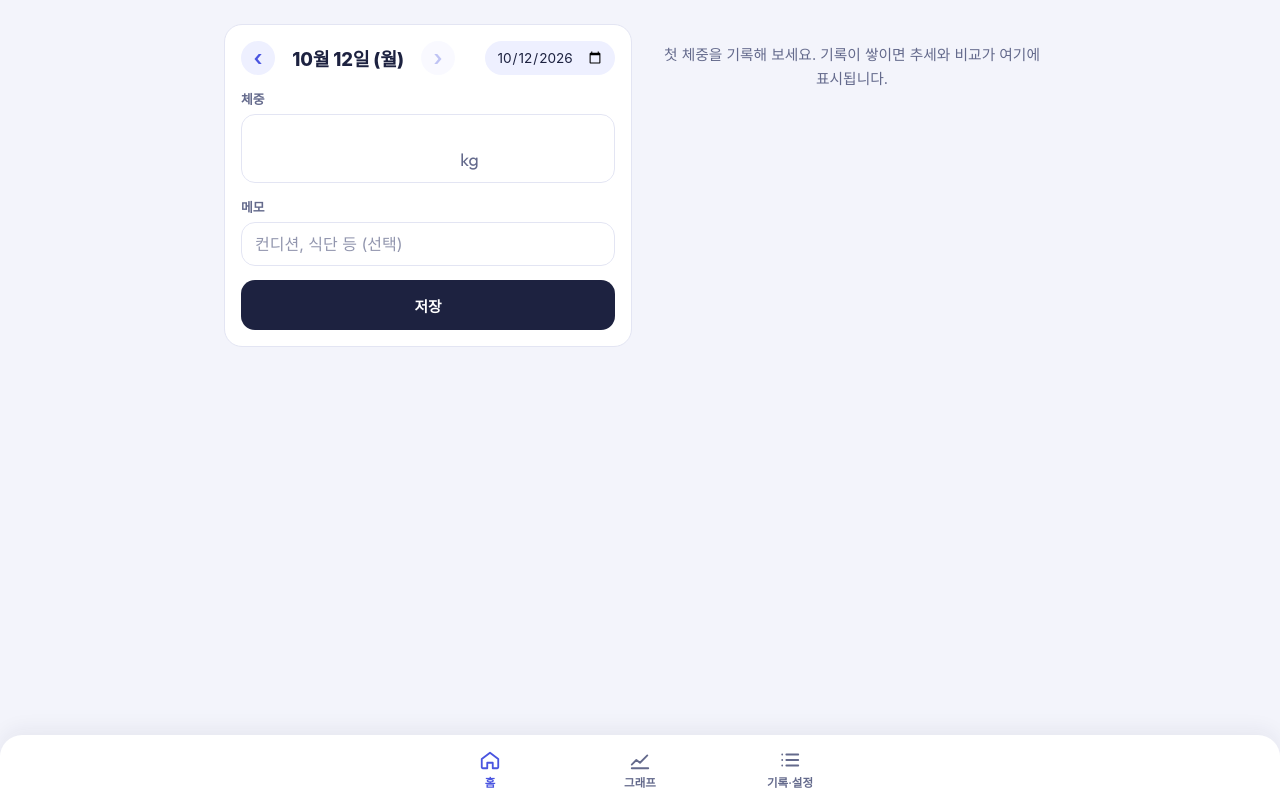
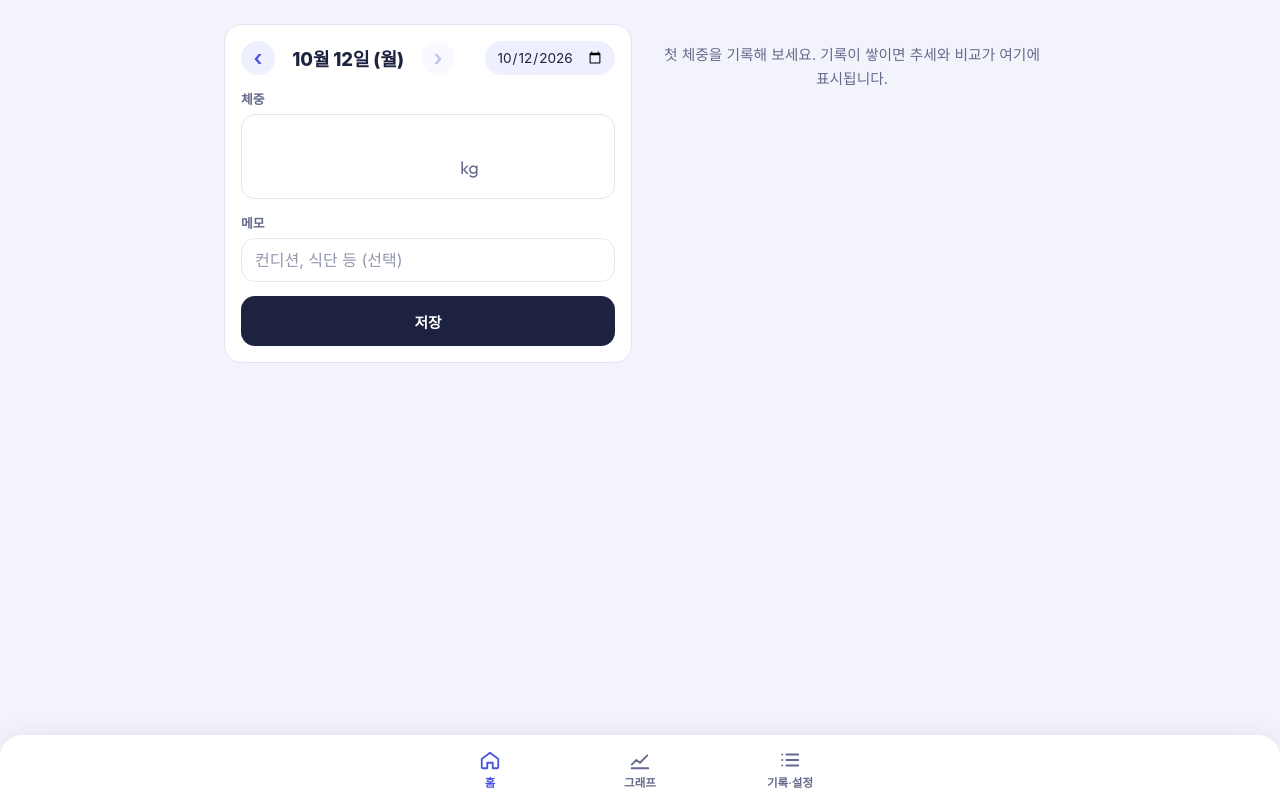
Before and after one commit to gmgmgun/my-weight-record, a React (Vite) app: page / in a window 1280 px wide. Built offline with nearby package versions, Linux system fonts and the light colour scheme.

Commit message:
style: 체중 칸 박스 어디를 눌러도 입력 시작
숫자 부분만이 아니라 빈 공간과 kg 글자를 눌러도 입력칸에 포커스하고,
박스 위아래 여백을 늘려 누르기 쉬운 영역을 넓힌다.

```diff
--- a/src/index.css
+++ b/src/index.css
@@ -109,7 +109,7 @@ button.danger { background: none; color: var(--danger); border: 1.5px solid curr
 .date-pick input { padding: 7px 10px; font-size: 0.85rem; border-radius: 999px; background: var(--accent-soft); border-color: transparent; color: var(--ink); }
 .weight-field { display: grid; gap: 6px; }
 .weight-field > label { display: block; }
-.weight-box { background: var(--surface); display: flex; align-items: baseline; justify-content: center; gap: 6px; border: 1.5px solid var(--line); border-radius: var(--r-field); padding: 6px 14px; }
+.weight-box { background: var(--surface); display: flex; align-items: baseline; justify-content: center; gap: 6px; border: 1.5px solid var(--line); border-radius: var(--r-field); padding: 14px; cursor: text; }
 .weight-box:focus-within { border-color: var(--accent); }
 .weight-box input { border: none; padding: 0; width: 3.4em; text-align: center; font-family: var(--font-num); font-size: 3rem; font-weight: 700; line-height: 1.15; letter-spacing: -0.02em; background: transparent; }
 .weight-box input:focus-visible { outline: none; }
--- a/src/ui/EntryForm.tsx
+++ b/src/ui/EntryForm.tsx
@@ -71,6 +71,7 @@ export function EntryForm({ entries, today, initialDate = today, lockDate, onSav
   const [justSaved, setJustSaved] = useState(false)
   const formRef = useRef<HTMLFormElement>(null)
   const boxRef = useRef<HTMLDivElement>(null)
+  const weightRef = useRef<HTMLInputElement>(null)
   const savedTimer = useRef<ReturnType<typeof setTimeout>>(undefined)
   useEffect(() => () => clearTimeout(savedTimer.current), [])
 
@@ -188,8 +189,10 @@ export function EntryForm({ entries, today, initialDate = today, lockDate, onSav
           <label htmlFor={weightId}>
             체중<span className="sr-only">(kg)</span>
           </label>
-          <div ref={boxRef} className="weight-box">
+          {/* 숫자 부분만이 아니라 박스 어디를 눌러도(빈 공간, kg 글자) 입력을 시작한다 */}
+          <div ref={boxRef} className="weight-box" onClick={() => weightRef.current?.focus()}>
             <input
+              ref={weightRef}
               id={weightId}
               inputMode="numeric"
               autoComplete="off"
```
Also changed, not shown: 1 other file (tests, documents, lock files or other folders).
